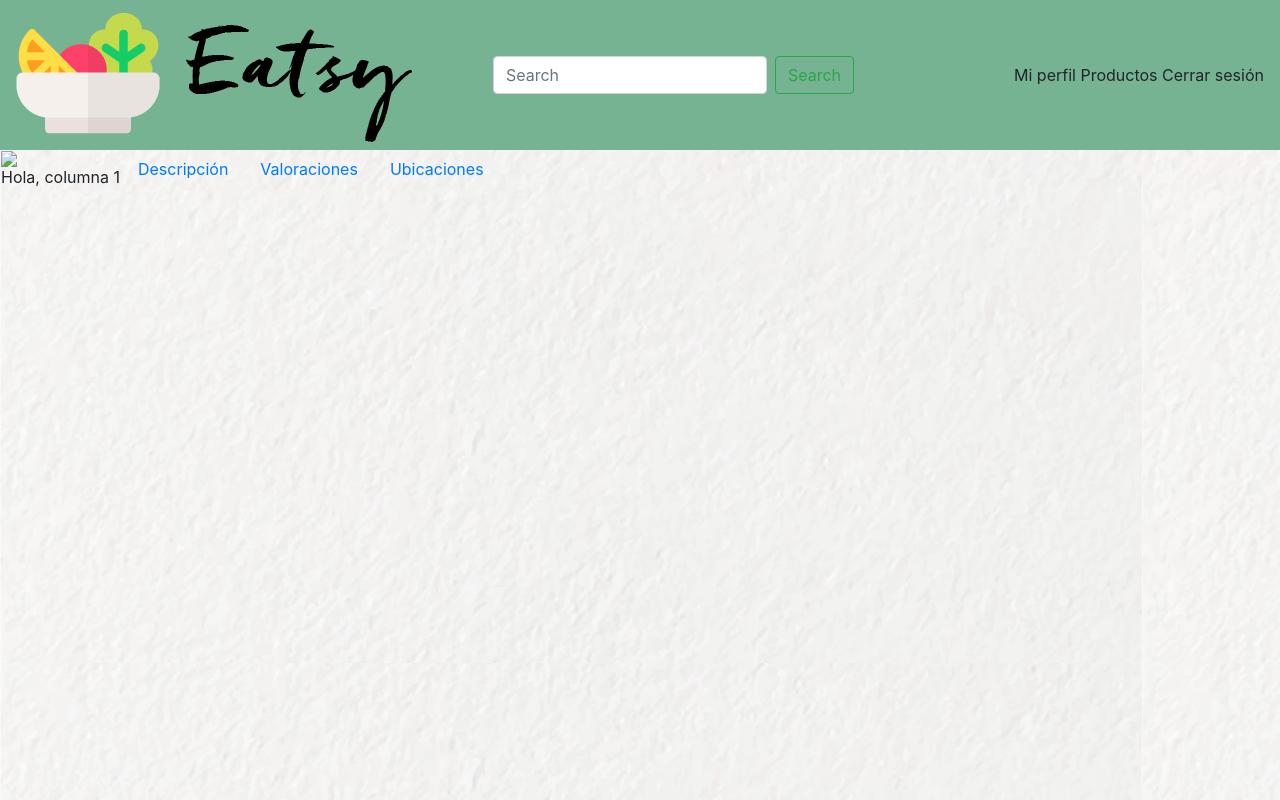
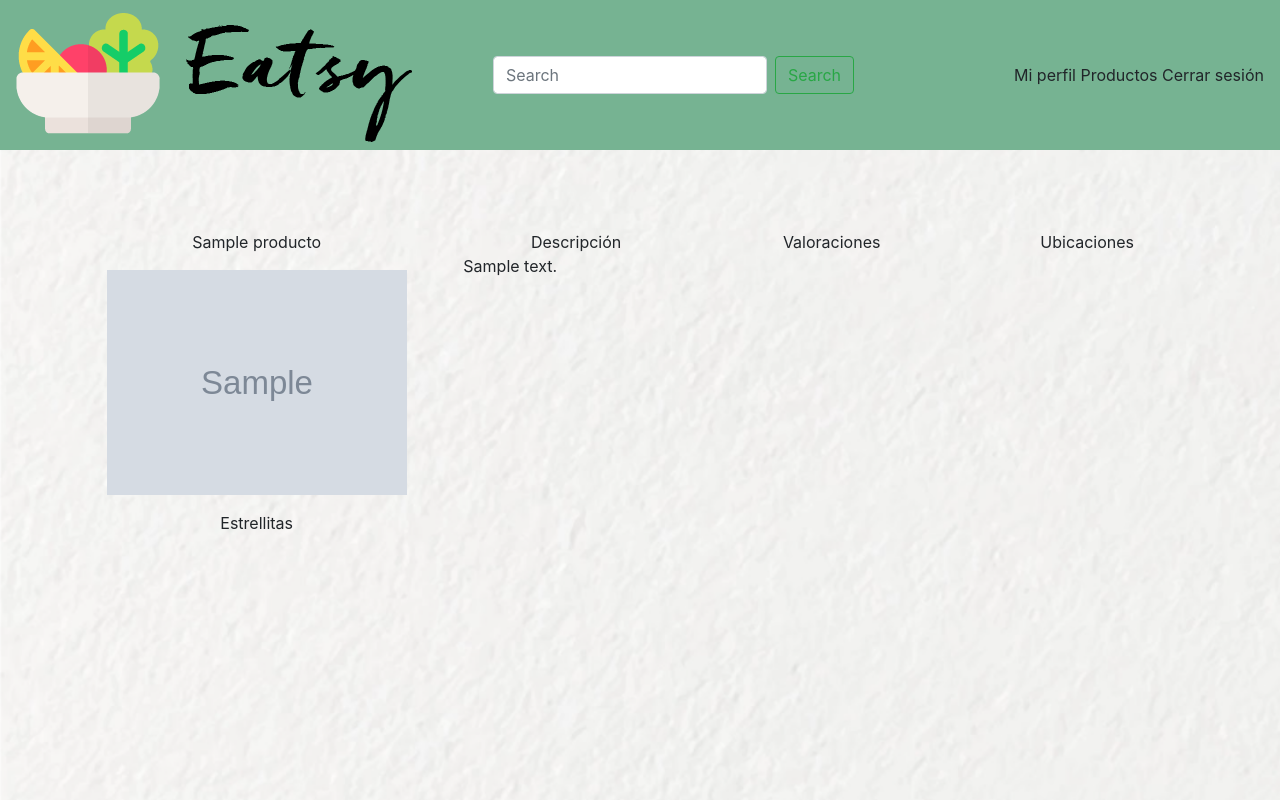
Before and after one commit to fersolesp/Eatsy, a Django app: template product/templates/products/show.html in a window 1280 px wide. Run offline with Django 3.2, Linux system fonts and the light colour scheme; the template is opened without the code that fills it: values that come from a table or form of the project are taken from there, others are empty; tables that the repository leaves empty hold one stand-in row (values such as "Sample post"); grey boxes marked "Sample" are stand-in pictures; parts of the project's set-up code (start-up, migrations or seed data) failed here and were passed over; some libraries are stand-ins or nearby versions.

Commit message:
Se añade la arquitectura del show

```diff
--- a/product/templates/products/show.html
+++ b/product/templates/products/show.html
@@ -9,6 +9,37 @@
         <link type="text/css" rel="stylesheet" href="{% static 'estilo/style.css' %}" />
     </head>
     <body>
+        <script>
+            function change_to_tab_1() {
+                let pest_1 = document.getElementById("p-1");
+                let pest_2 = document.getElementById("p-2");
+                let pest_3 = document.getElementById("p-3");
+
+                pest_1.style.display = "inherit";
+                pest_2.style.display = "none";
+                pest_3.style.display = "none";
+            }
+
+            function change_to_tab_2() {
+                let pest_1 = document.getElementById("p-1");
+                let pest_2 = document.getElementById("p-2");
+                let pest_3 = document.getElementById("p-3");
+
+                pest_1.style.display = "none";
+                pest_2.style.display = "inherit";
+                pest_3.style.display = "none";
+            }
+
+            function change_to_tab_3() {
+                let pest_1 = document.getElementById("p-1");
+                let pest_2 = document.getElementById("p-2");
+                let pest_3 = document.getElementById("p-3");
+
+                pest_1.style.display = "none";
+                pest_2.style.display = "none";
+                pest_3.style.display = "inherit";
+            }
+        </script>
         <div class="navbar">
             <!-- Navbar -->
             <div>
@@ -36,27 +67,40 @@
                 </b-navbar-nav>
             </div>
         </div>
-
-            <table>
-                <tr>
-                    <td>
-                        <img src="#"></img>
-                        </br>
-                        Hola, columna 1
-                    </td>
-                    <td>
-                        <ul class="nav">
-                            <li class="nav-item">
-                              <a class="nav-link active" href="#">Descripción</a>
-                            </li>
-                            <li class="nav-item">
-                              <a class="nav-link" href="#">Valoraciones</a>
-                            </li>
-                            <li class="nav-item">
-                              <a class="nav-link" href="#">Ubicaciones</a>
-                            </li>
-                          </ul>
-                    </td>
-                </tr>
-            </table>
+        <div class="container-fluid page-content">
+            <div class="row">
+                <div class="col-4">
+                    <div class="row mb-3">
+                        <div class="col-auto m-auto">{{product.titulo}}</div>
+                    </div>
+                    <div class="row">
+                        <div class="col-auto m-auto">
+                            <img src="{{product.foto}}" alt="" width="300px">
+                        </div>
+                    </div>
+                    <div class="row mt-3">
+                        <div class="col-auto m-auto">Estrellitas</div>
+                    </div>
+                </div>
+                <div class="col-8">
+                    <div class="row">
+                        <div class="col-4 d-flex" onclick="change_to_tab_1()">
+                            <span class="m-auto">Descripción</span>
+                        </div>
+                        <div class="col-4 d-flex" onclick="change_to_tab_2()">
+                            <span class="m-auto">Valoraciones</span>
+                        </div>
+                        <div class="col-4 d-flex" onclick="change_to_tab_3()">
+                            <span class="m-auto">Ubicaciones</span>
+                        </div>
+                    </div>
+                    <div class="row">
+                        <div class="col" id="p-1">{{product.descripcion}}</div>
+                        <div class="col" id="p-2">Pestaña 2</div>
+                        <div class="col" id="p-3">{{product.ubicaciones}}</div>
+                    </div>
+                </div>
+            </div>
+        </div>
+        <script>change_to_tab_1()</script>
     </body>
--- a/static/estilo/style.css
+++ b/static/estilo/style.css
@@ -1,8 +1,28 @@
 body {
-    background-image: url("fondo.png") ;
+    background-image: url("fondo.png");
+    background-size: cover;
 }
 
 .navbar {
     display: flex;
     background-color: rgb(118, 179, 146);
 }
+
+.tabla {
+    display: grid;
+    grid-template-columns: none;
+    width:100%;
+}
+
+.columnaIzq {
+    margin: 50px;
+    margin-right: 200px;
+}
+
+.columnaDer {
+    margin: 50px;
+}
+
+.page-content {
+    padding: 5em;
+}
```
